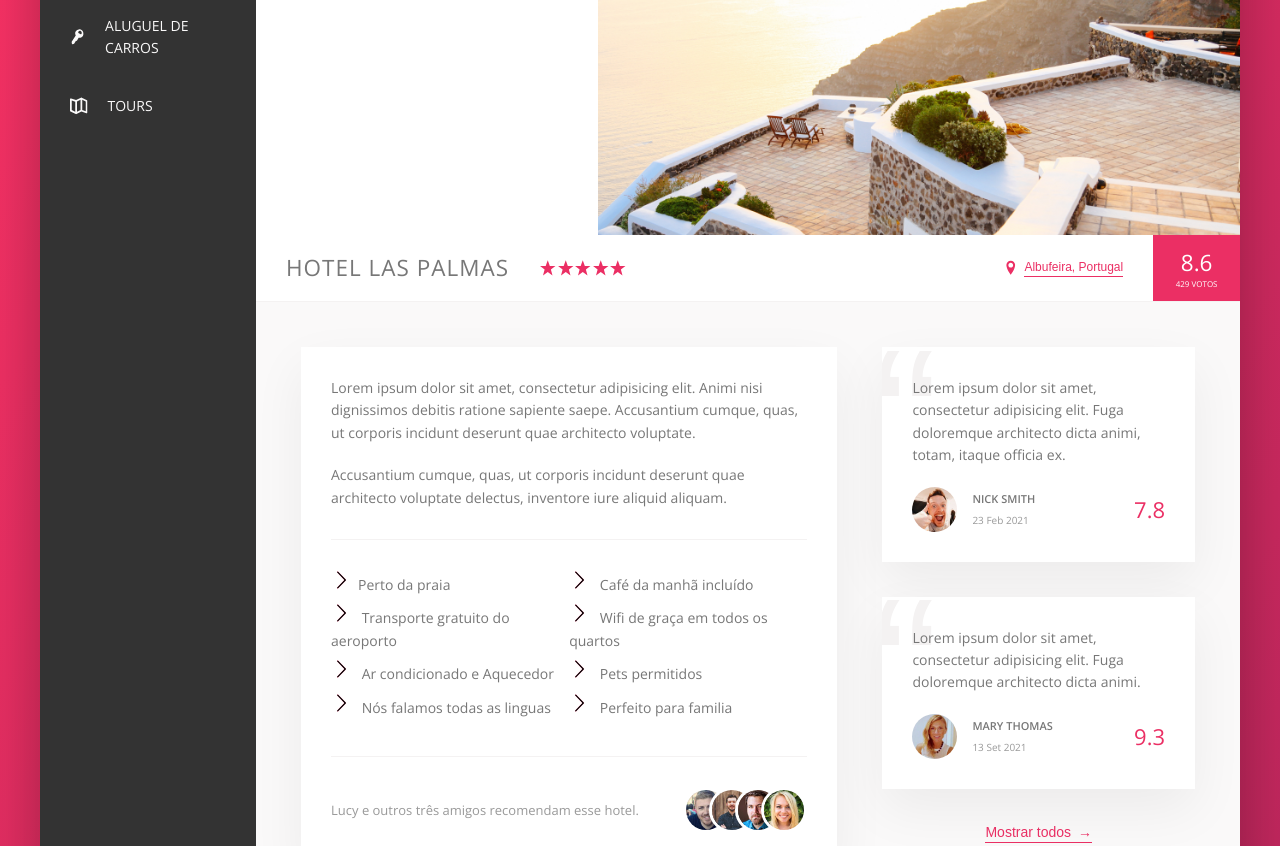
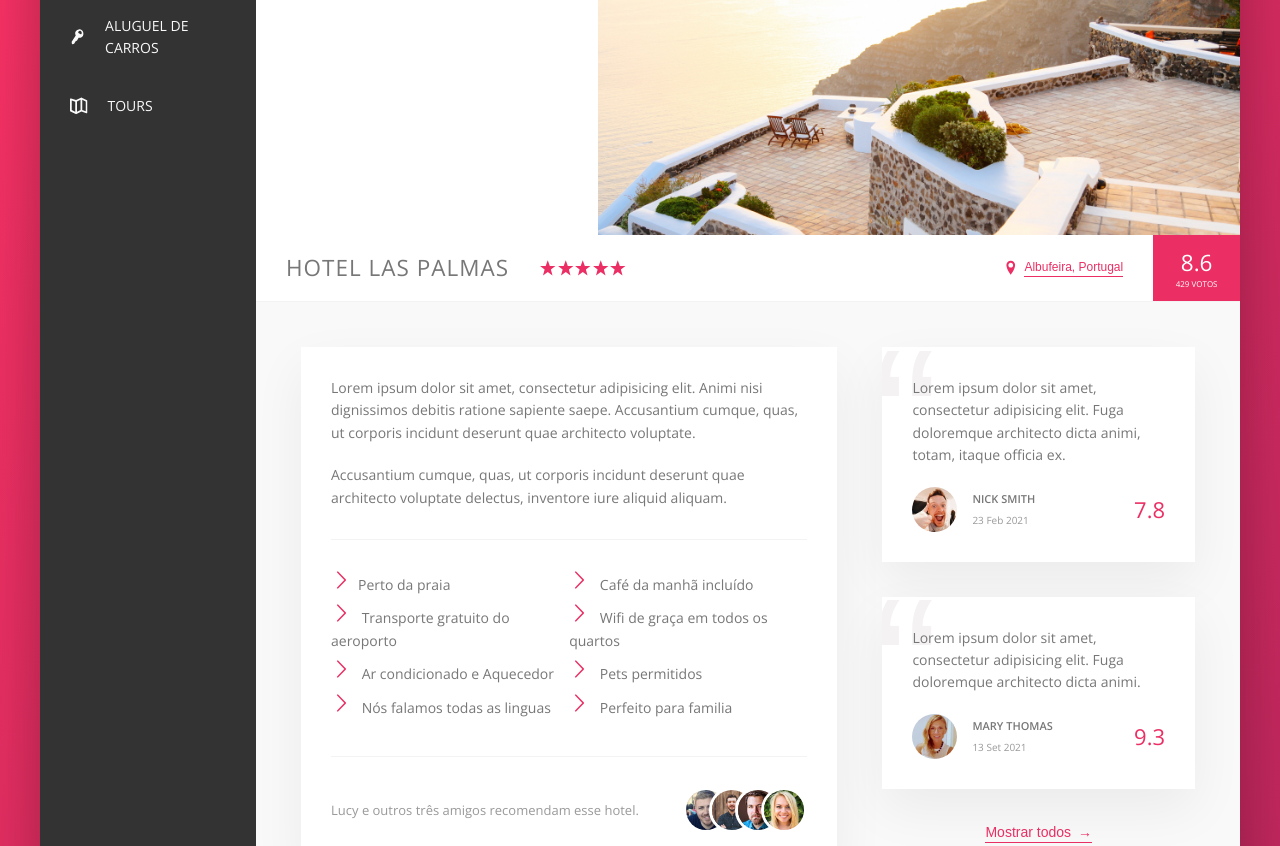
Before and after one commit to IsabelyDev/Trillo, a website: page index.html in a window 1280 px wide. Shown: the part 300-1146 px from the top of the page. Drawn offline with nearby package versions, Linux system fonts and the light colour scheme.

Commit message:
@supports

```diff
--- a/sass/_components.scss
+++ b/sass/_components.scss
@@ -413,11 +413,14 @@
         background-size: cover;
 
         /* new browsers -masks */
-        background-color: var(--color-primary);
-        -webkit-mask-image: url(../img/chevron-thin-right.svg) ;
-        mask-image: url(../img/chevron-thin-right.svg) ;
-        -webkit-mask-size: cover;
-        mask-size: cover;
+        @supports(-webkit-mask-image: url()) or (mask-size: url()){
+            background-color: var(--color-primary);
+            -webkit-mask-image: url(../img/chevron-thin-right.svg) ;
+            mask-image: url(../img/chevron-thin-right.svg) ;
+            -webkit-mask-size: cover;
+            mask-size: cover;
+            background-image: none;
+        }
     }
 }
 
```
Also changed, not shown: css/style.css.
